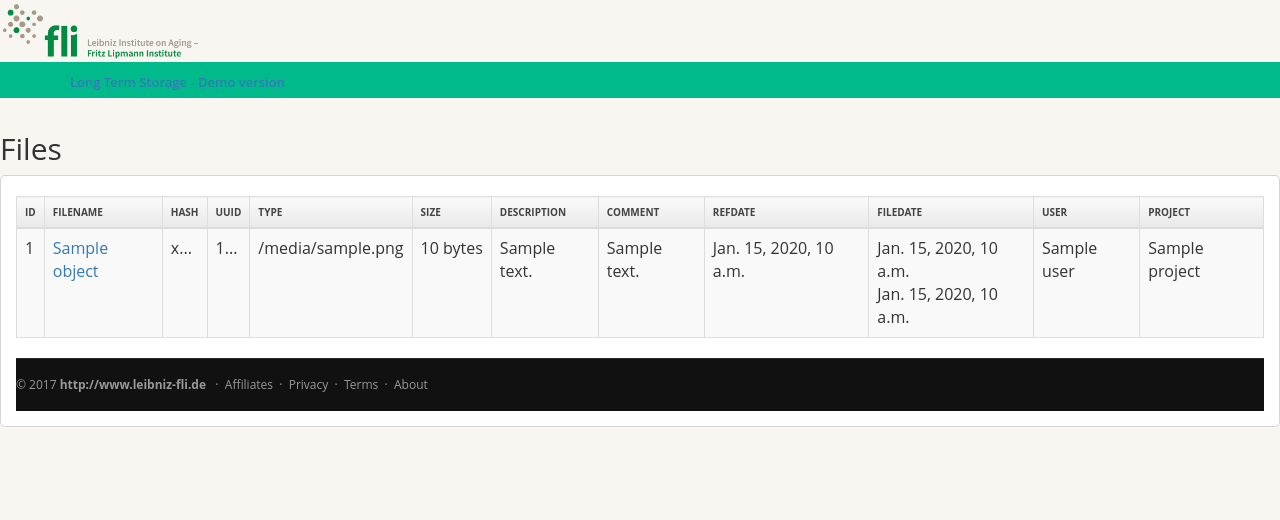
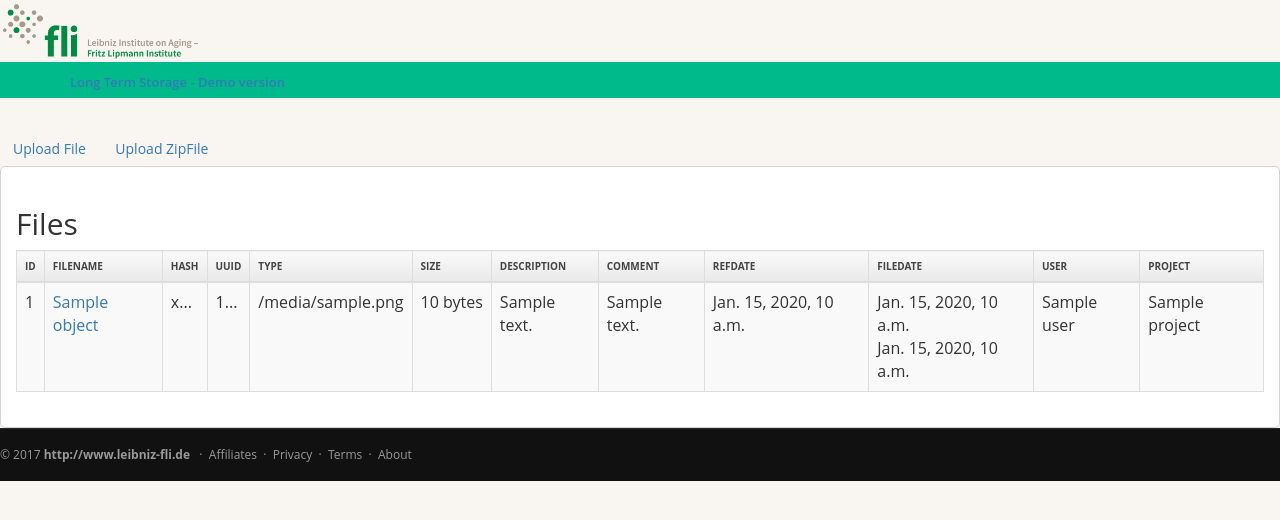
Before and after one commit to hdinkel/fsd, a Django app: template files/templates/files/file_list.html in a window 1280 px wide. Shown: the top 520 px of the page. Run offline with Django 3.2, Linux system fonts and the light colour scheme; the template is opened without the code that fills it: most values are stand-ins (such as "Sample title", 1, 10 or a date in 2020); parts of the project's set-up code (start-up, migrations or seed data) failed here and were passed over; some libraries are stand-ins or nearby versions.

Commit message:
MINOR: add link to template

```diff
--- a/files/templates/base.html
+++ b/files/templates/base.html
@@ -18,7 +18,9 @@
 	</div> <!-- /navbar-inner -->
 </div> <!-- /navbar -->
 
+    <div class="content" >
     {% block content %}{% endblock %}
+    </div>
 
     <div class="footer" >
         <div class="footer-inner">
--- a/files/templates/files/file_list.html
+++ b/files/templates/files/file_list.html
@@ -1,9 +1,13 @@
 {% extends "base.html" %}
 
 {% block content %}
-    <h2>Files</h2>
+    <div class="nav nav-bar">
+        <div class="btn"><a href="{% url "upload-file"%}">Upload File</a></div>
+        <div class="btn"><a href="{% url "upload-zipfile" %}">Upload ZipFile</a></div>
+    </div>
     <div class="widget-content">
 
+    <h2>Files</h2>
         <table class="table table-striped table-bordered" width="100%" cellspacing="0" bgcolor='#CCCCCC'>
           <thead>
             <tr>
```
